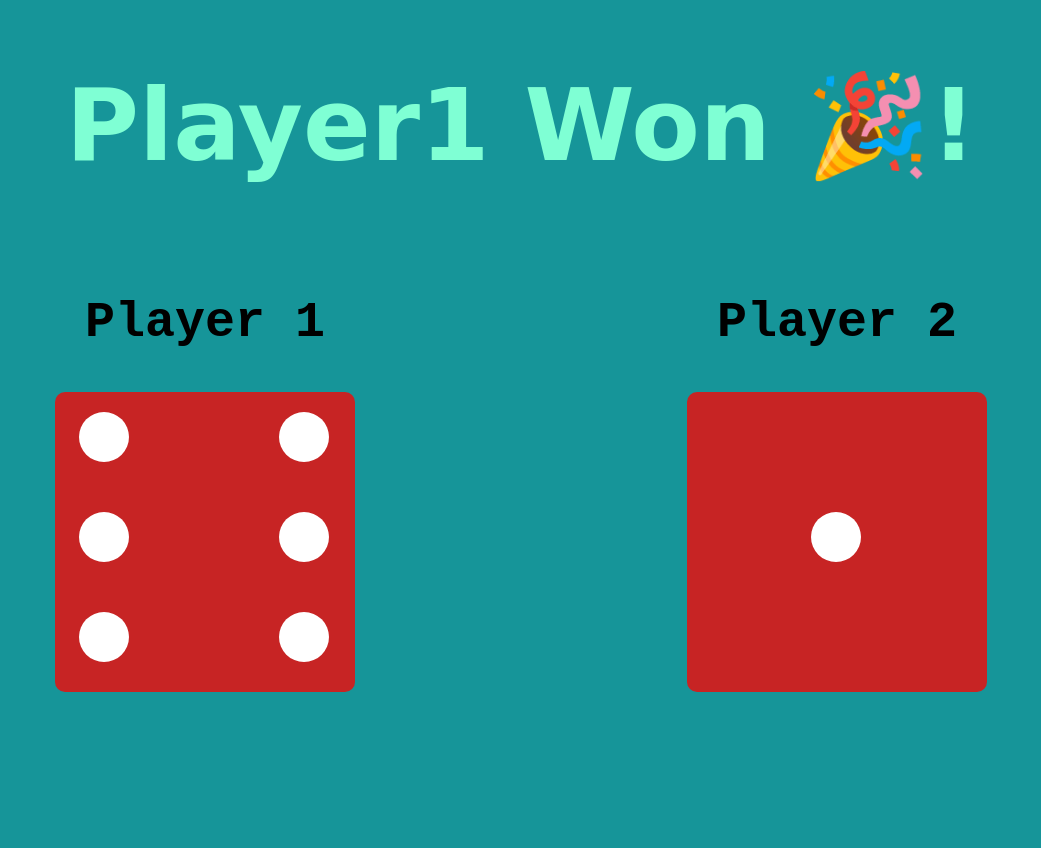
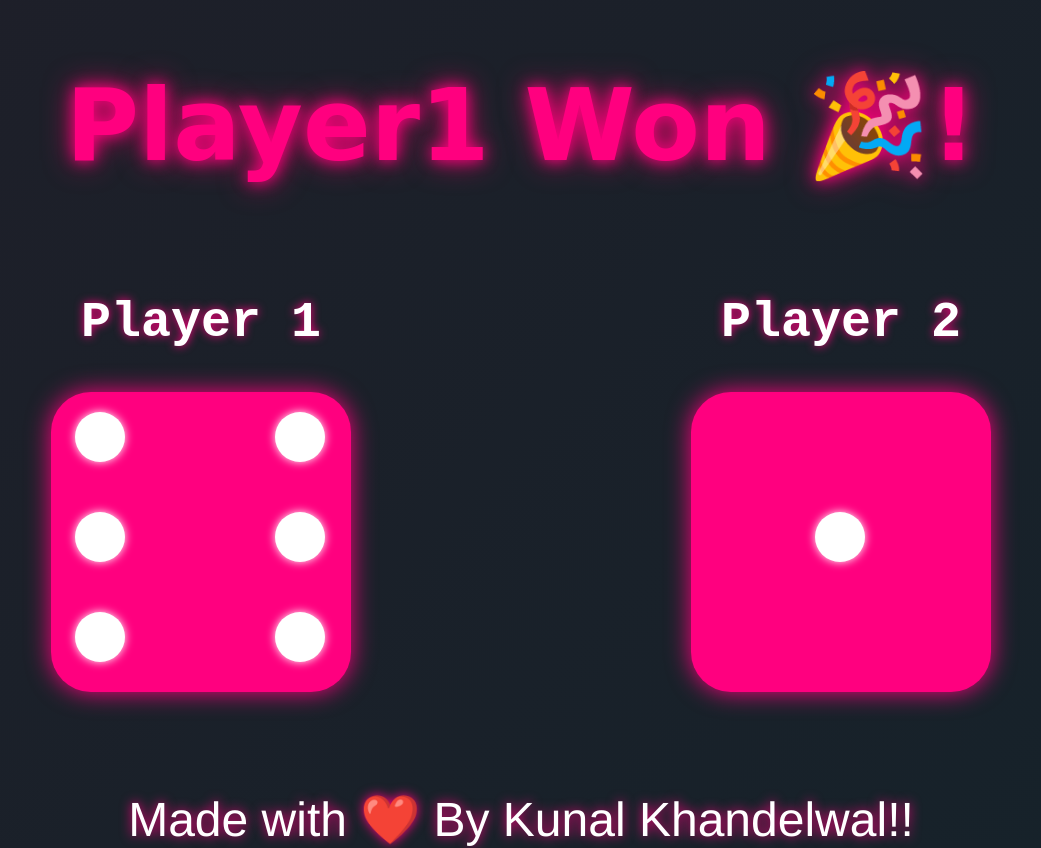
Before and after one commit to kunal131005/DiceeGame, a plain HTML site: page index.html in a window 1280 px wide. Shown: the whole page, without its empty margins (119-1160 px from the left). Before the commit the page ends 800 px from the top, so only its background shows below. Drawn offline with Linux system fonts and the light colour scheme.

Commit message:
Some style update

```diff
--- a/index.html
+++ b/index.html
@@ -41,5 +41,9 @@
             </div>
         </div>
     </div>
+
+    <footer>
+        Made with ❤️ By Kunal Khandelwal!!
+    </footer>
 </body>
 </html>
--- a/style.css
+++ b/style.css
@@ -1,33 +1,42 @@
-body{
-    background-color: rgb(22, 149, 153);
+body {
+    background: linear-gradient(135deg, #1e1f29, #16222A); /* dark teal/blue gradient */
+    margin: 0;
+    padding: 0;
 }
 
-h1{
+h1 {
     font-size: 100px;
     font-family: cursive;
     text-align: center;
-    color: aquamarine;
+    color: #FF007F; /* neon pink heading */
+    text-shadow: 0 0 15px #FF007F, 0 0 30px #DA0463; /* glowing effect */
 }
 
-.players{
+footer {
+     color: #FFFFFF; /* pure white */
+    text-shadow: 0 0 12px #FF007F;
+    font-family: 'Franklin Gothic Medium', 'Arial Narrow', Arial, sans-serif;
+    font-size: 3rem;
+    text-align: center;
+    margin-top: 100px;
+}
+
+.players {
     display: flex;
     justify-content: space-around;
     text-align: center;
 }
 
-.player1 h2{
+.player1 h2,
+.player2 h2 {
     font-family: monospace;
     font-size: 50px;
-    color: rgb(0, 0, 0);
-}
-.player2 h2{
-    font-size: 50px;
-    font-family: monospace;
-    color: rgb(0, 0, 0);
+    color: #FFFFFF; /* white labels */
+    text-shadow: 0 0 10px #FF007F; /* glowing pink */
 }
 
-.dice1, .dice2{
-    background-color: rgba(255, 0, 0, 0.762);
+.dice1, .dice2 {
+    background-color: #FF007F;
     height: 300px;
     width: 300px;
     display: grid;
@@ -35,12 +44,15 @@ h1{
     grid-template-rows: 1fr 1fr 1fr;
     justify-content: center;
     text-align: center;
-    border-radius: 10px;
+    border-radius: 40px;
+    box-shadow: 0 0 25px #FF007F; /* glowing dice */
 }
-.filled{
+
+.filled {
     margin: 20px 4px 2px 24px;
     background-color: white;
     border-radius: 50%;
     height: 50px;
     width: 50px;
+    box-shadow: 0 0 10px #FFFFFF; /* glowing dots */
 }
```
